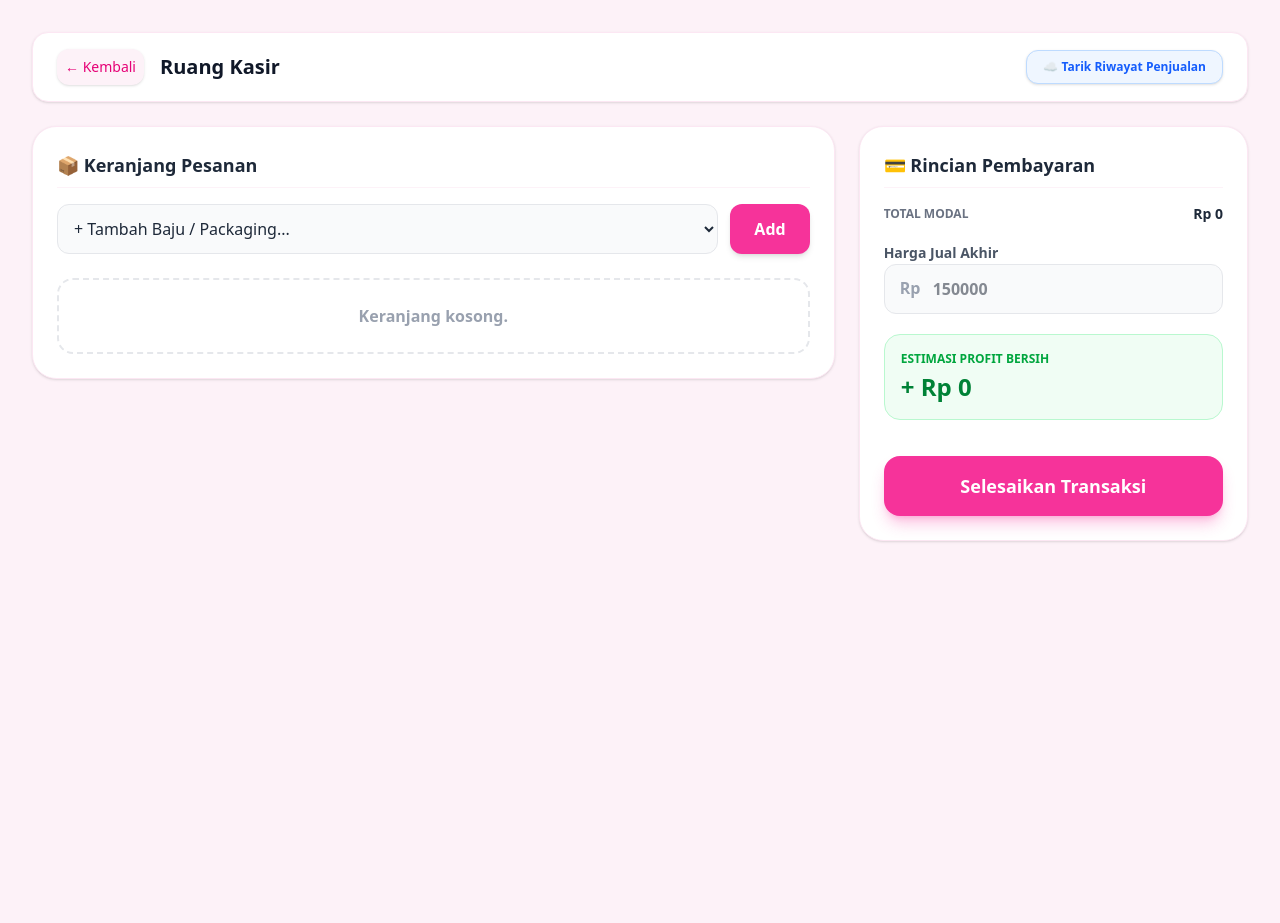
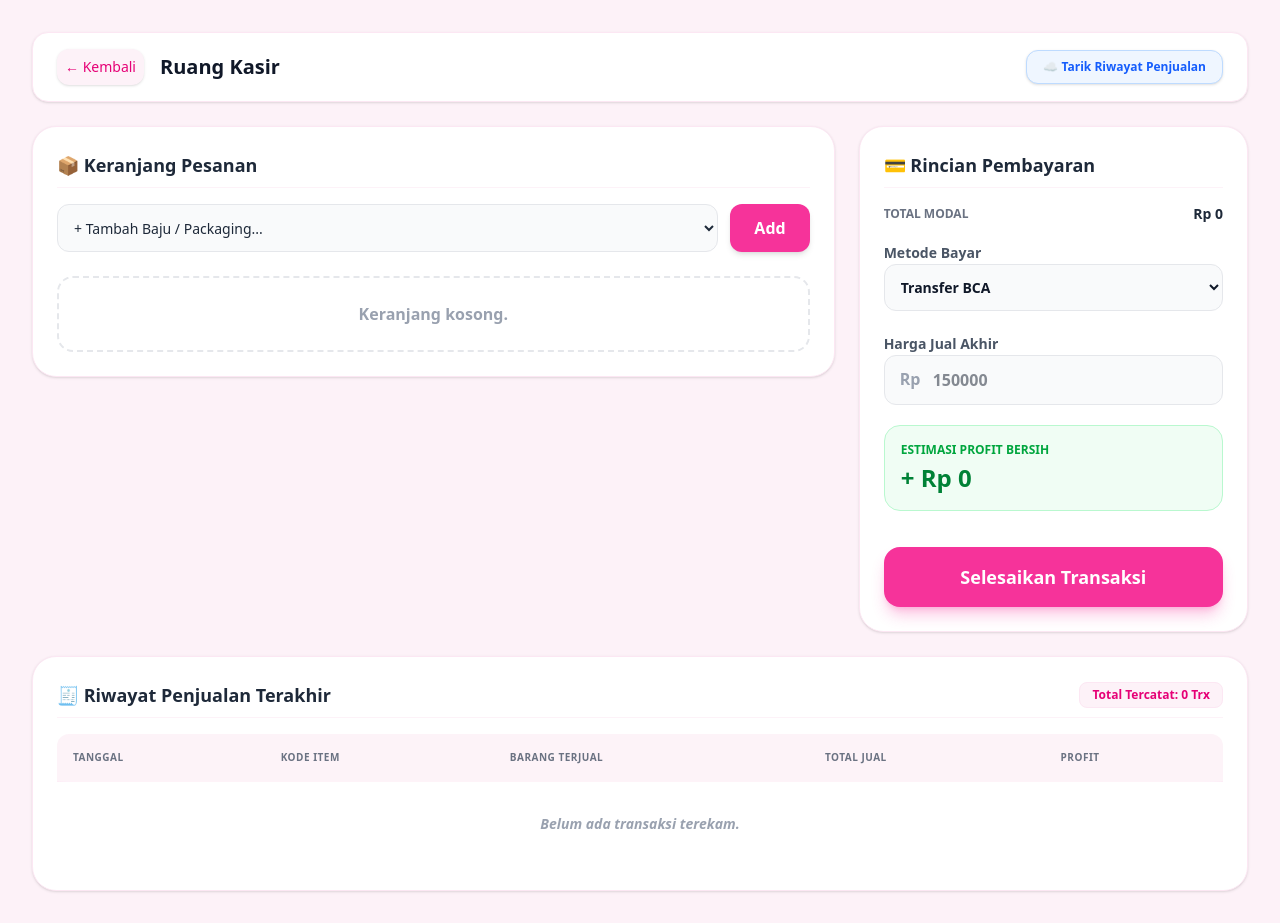
Before and after one commit to ryanhardp/getmoi-web, a Next.js app: page /kasir in a window 1280 px wide. Before the commit the page ends 800 px from the top, so only its background shows below. Built offline with nearby package versions, Linux system fonts and the light colour scheme.

Commit message:
menambah tabel riwayat di halaman kasir

```diff
--- a/src/app/kasir/page.js
+++ b/src/app/kasir/page.js
@@ -20,7 +20,7 @@ export default function Kasir() {
   const [barangPilihan, setBarangPilihan] = useState("");
   const [keranjang, setKeranjang] = useState([]);
   const [hargaJual, setHargaJual] = useState("");
-  const [metodeBayar, setMetodeBayar] = useState("BCA");
+  const [metodeBayar, setMetodeBayar] = useState("Transfer BCA");
 
   const tambahKeKeranjang = () => {
     if (!barangPilihan) return;
@@ -58,15 +58,14 @@ export default function Kasir() {
     localStorage.setItem('db_getmoiclothes', JSON.stringify(databaseGudang));
     setDbBarang(databaseGudang.filter(b => b.stok > 0));
 
-    // BIKIN FORMAT NAMA GABUNGAN (Cth: A4+P1+P2)
     const gabunganKode = keranjang.map(i => i.kodeItem).join('+');
     const gabunganNama = keranjang.map(i => `1x ${i.namaBarang}`).join(' + ');
 
     const transaksiBaru = {
       id: Date.now(),
-      tanggal: new Date().toLocaleDateString('id-ID') + ' ' + new Date().toLocaleTimeString('id-ID', {hour: '2-digit', minute:'2-digit'}),
+      tanggal: new Date().toLocaleDateString('sv-SE') + ' ' + new Date().toLocaleTimeString('sv-SE', {hour: '2-digit', minute:'2-digit'}),
       kodeItem: gabunganKode,
-      namaBarang: gabunganNama,
+      namaBarang: `${gabunganNama} [${metodeBayar}]`,
       hargaModal: totalModal,
       hargaJual: Number(hargaJual),
       qty: 1,
@@ -78,7 +77,7 @@ export default function Kasir() {
     localStorage.setItem('db_penjualan', JSON.stringify(dataUpdate));
 
     alert(`✅ Transaksi Berhasil!\nProfit: Rp ${potensiProfit.toLocaleString('id-ID')}`);
-    setKeranjang([]); setHargaJual(""); setMetodeBayar("BCA");
+    setKeranjang([]); setHargaJual(""); setMetodeBayar("Transfer BCA");
   };
 
   const handleTarikData = async () => {
@@ -123,7 +122,7 @@ export default function Kasir() {
               <h2 className="text-lg font-bold text-gray-800 mb-4 border-b border-pink-50 pb-2">📦 Keranjang Pesanan</h2>
 
               <div className="flex gap-3 mb-6">
-                <select value={barangPilihan} onChange={(e) => setBarangPilihan(e.target.value)} className="flex-1 bg-gray-50 border border-gray-200 p-3 rounded-xl focus:outline-none focus:ring-2 focus:ring-pink-400 font-medium">
+                <select value={barangPilihan} onChange={(e) => setBarangPilihan(e.target.value)} className="flex-1 bg-gray-50 border border-gray-200 p-3 rounded-xl focus:outline-none focus:ring-2 focus:ring-pink-400 font-medium text-sm">
                   <option value="">+ Tambah Baju / Packaging...</option>
                   {barangBelumDipilih.map(item => (
                     <option key={item.kodeItem} value={item.kodeItem}>[{item.kodeItem}] {item.namaBarang} - (Modal: Rp {(item.hargaModal || 0).toLocaleString('id-ID')})</option>
@@ -159,6 +158,17 @@ export default function Kasir() {
                 <span className="text-sm font-black text-gray-800">Rp {totalModal.toLocaleString('id-ID')}</span>
               </div>
               <div className="space-y-5">
+
+                <div className="space-y-2">
+                  <label className="text-sm font-bold text-gray-600">Metode Bayar</label>
+                  <select value={metodeBayar} onChange={(e) => setMetodeBayar(e.target.value)} className="w-full bg-gray-50 border border-gray-200 text-gray-900 font-bold p-3 rounded-xl focus:outline-none focus:ring-2 focus:ring-pink-400 text-sm">
+                    <option value="Transfer BCA">Transfer BCA</option>
+                    <option value="Transfer Seabank">Transfer Seabank</option>
+                    <option value="Full Shopee">Full Shopee</option>
+                    <option value="Cash / Lainnya">Cash / Lainnya</option>
+                  </select>
+                </div>
+
                 <div className="space-y-2">
                   <label className="text-sm font-bold text-gray-600">Harga Jual Akhir</label>
                   <div className="relative">
@@ -182,6 +192,46 @@ export default function Kasir() {
           </div>
         </div>
 
+        {/* TABEL RIWAYAT PENJUALAN KASIR */}
+        <div className="bg-white p-6 rounded-3xl shadow-sm border border-pink-100 mt-6">
+          <div className="flex justify-between items-center mb-4 border-b border-pink-50 pb-2">
+            <h2 className="text-lg font-bold text-gray-800">🧾 Riwayat Penjualan Terakhir</h2>
+            <span className="text-xs font-bold text-pink-600 bg-pink-50 px-3 py-1 rounded-lg border border-pink-100">
+              Total Tercatat: {riwayatPenjualan.length} Trx
+            </span>
+          </div>
+
+          <div className="overflow-x-auto max-h-[400px] overflow-y-auto">
+            <table className="w-full text-left border-collapse">
+              <thead className="sticky top-0 bg-white z-10">
+                <tr className="bg-pink-50/90 text-gray-500 text-[10px] uppercase tracking-wider border-b border-pink-100 backdrop-blur-sm">
+                  <th className="p-4 rounded-tl-xl font-bold">Tanggal</th>
+                  <th className="p-4 font-bold">Kode Item</th>
+                  <th className="p-4 font-bold">Barang Terjual</th>
+                  <th className="p-4 font-bold">Total Jual</th>
+                  <th className="p-4 rounded-tr-xl font-bold">Profit</th>
+                </tr>
+              </thead>
+              <tbody className="text-gray-700 text-sm divide-y divide-gray-100">
+                {riwayatPenjualan.map((trx, idx) => (
+                  <tr key={idx} className="hover:bg-gray-50 transition">
+                    <td className="p-4 text-xs font-medium text-gray-500 whitespace-nowrap">{trx.tanggal}</td>
+                    <td className="p-4 font-bold text-pink-600 text-xs whitespace-nowrap">{trx.kodeItem}</td>
+                    <td className="p-4 font-bold text-gray-800">{trx.namaBarang}</td>
+                    <td className="p-4 font-bold text-blue-600 whitespace-nowrap">Rp {(trx.hargaJual || 0).toLocaleString('id-ID')}</td>
+                    <td className="p-4 font-bold text-emerald-500 whitespace-nowrap">+ Rp {(trx.profit || 0).toLocaleString('id-ID')}</td>
+                  </tr>
+                ))}
+                {riwayatPenjualan.length === 0 && (
+                  <tr>
+                    <td colSpan="5" className="p-8 text-center text-gray-400 font-bold italic">Belum ada transaksi terekam.</td>
+                  </tr>
+                )}
+              </tbody>
+            </table>
+          </div>
+        </div>
+
       </div>
     </main>
   );
```
